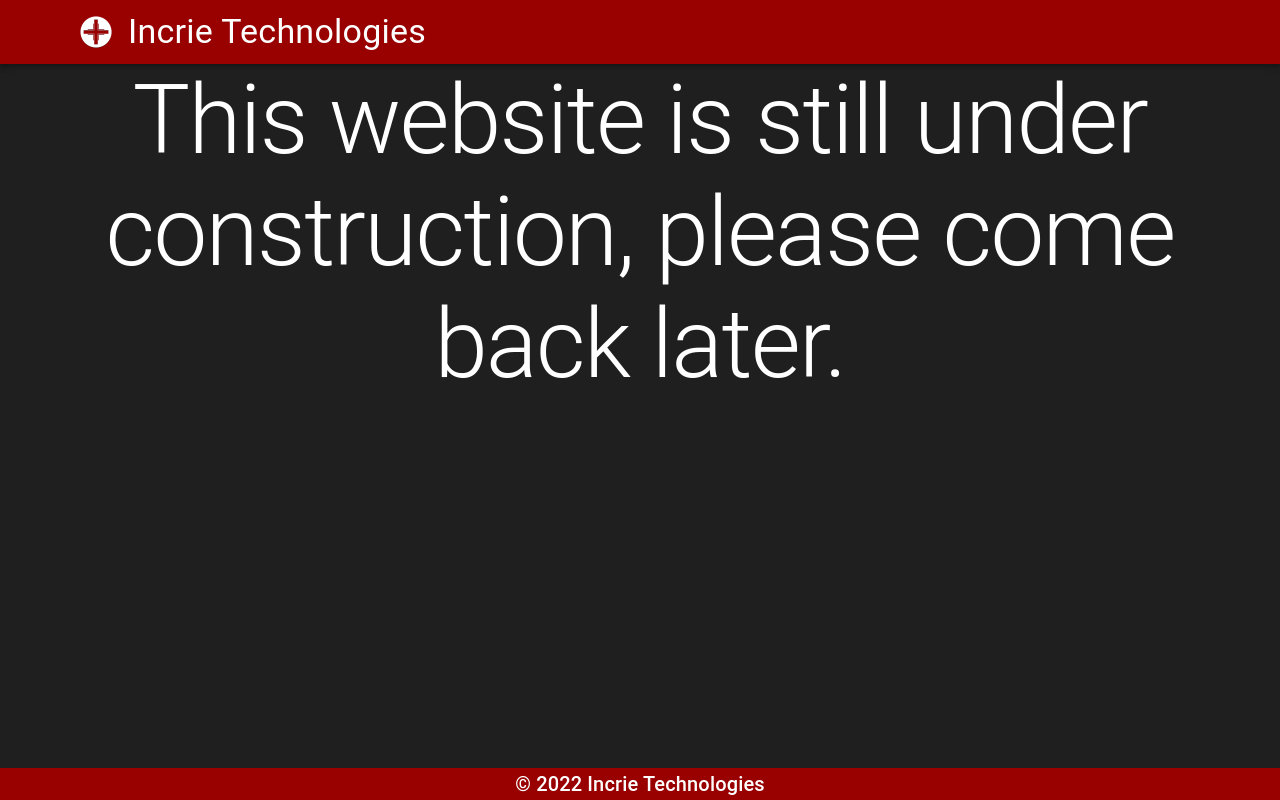
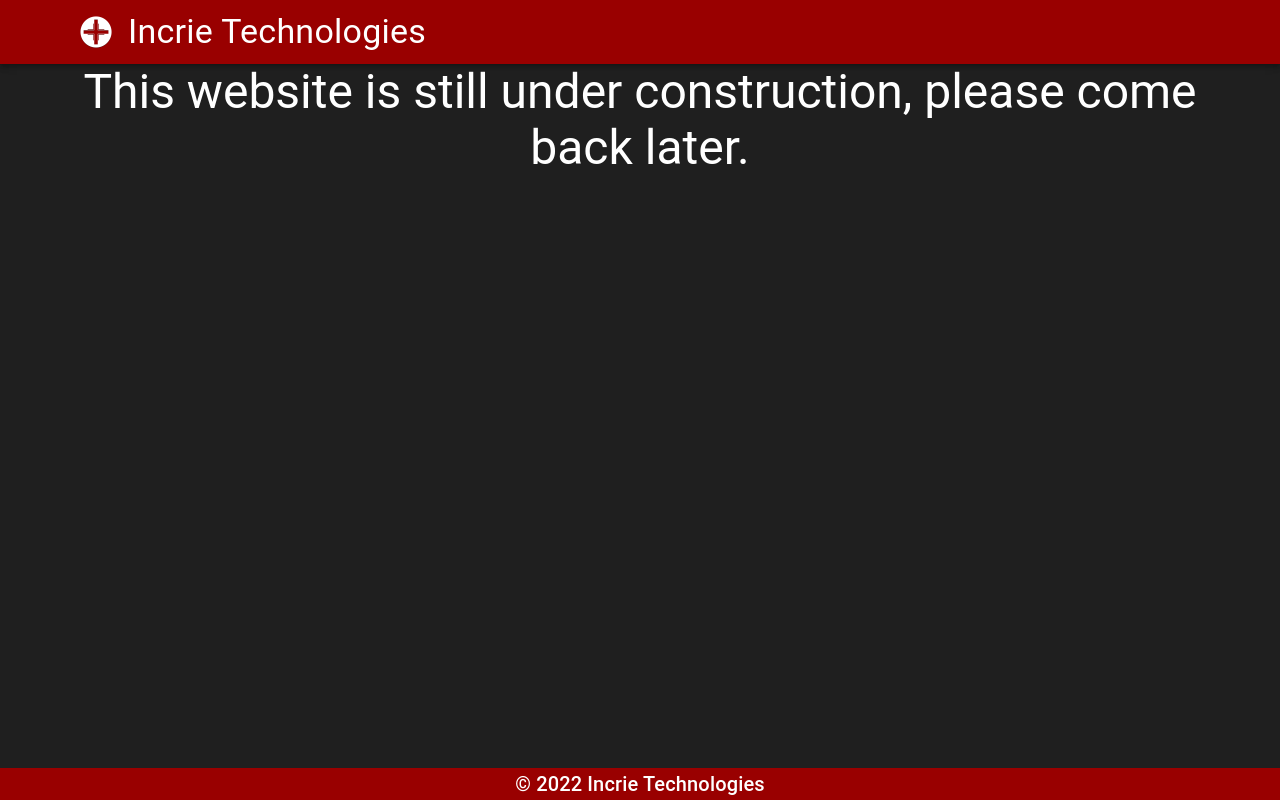
Before and after one commit to Deftu-Archive/incrie.xyz, a Next.js app: page / in a window 1280 px wide. Built offline with nearby package versions, Linux system fonts and the light colour scheme.

Commit message:
new: Make "under construction" notice smaller.

```diff
--- a/pages/index.js
+++ b/pages/index.js
@@ -6,7 +6,7 @@ export default function Home() {
         <>
             <DefaultLayout>
                 <Container display="flex" flexDirection="column" justifyContent="center" alignItems="center" style={{ textAlign: "center" }}>
-                        <Typography variant="h1" color="white">
+                        <Typography variant="h3" color="white">
                             This website is still under construction, please come back later.
                         </Typography>
                 </Container>
```
